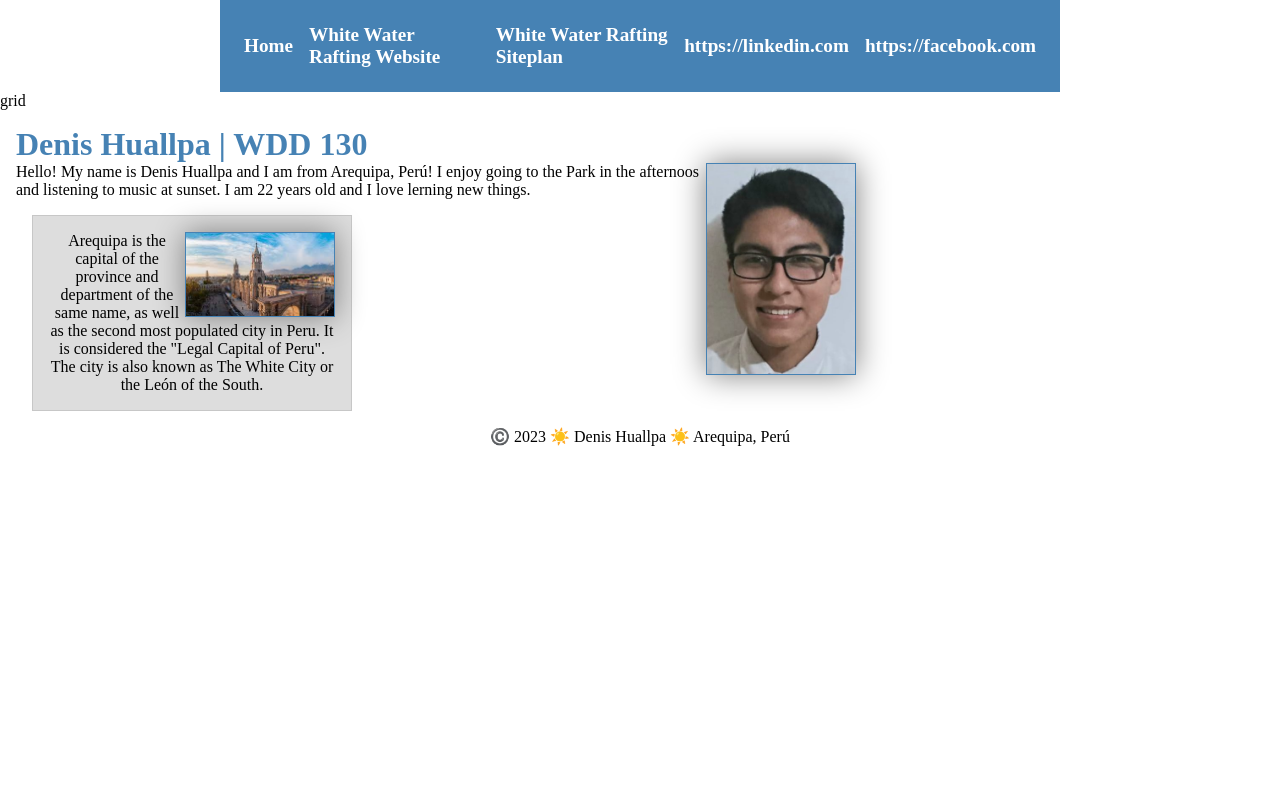
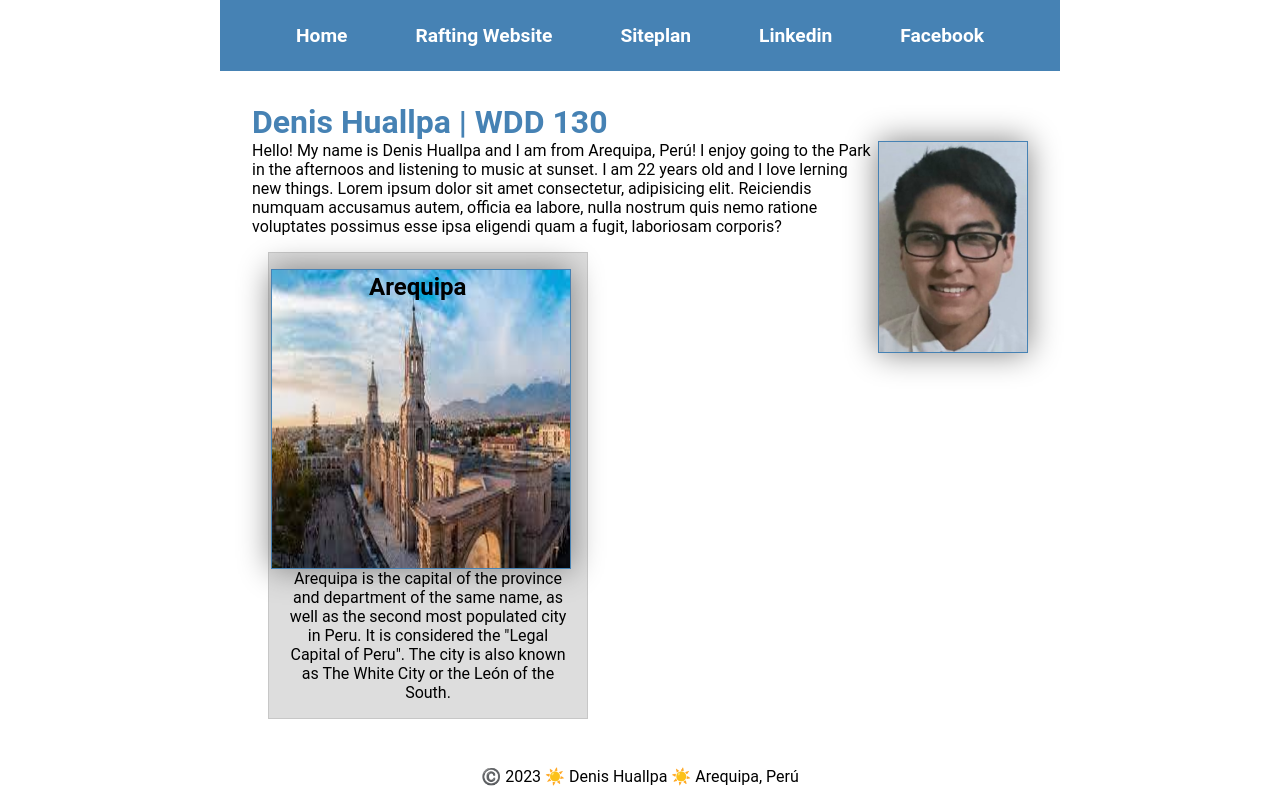
Before and after one commit to Aimar9/WDD130, a plain HTML site: page index.html in a window 1280 px wide. Drawn offline with Linux system fonts and the light colour scheme.

Commit message:
arequipa

```diff
--- a/index.html
+++ b/index.html
@@ -3,7 +3,7 @@
 <head>
     <meta charset="UTF-8">
     <meta name="viewport" content="width=device-width, initial-scale=1.0">
-    <title>Document</title>
+    <title>Denis Huallpa | WDD 130</title>
     <link href="styles/style.css" rel="stylesheet" />
     <meta name="description" content="Describe your home page here using keywords like your name, the course, the porpuse of the page">
     <meta name="author" content="Your name">
@@ -12,22 +12,24 @@
     <header>
         <nav>
             <a href="#">Home</a>
-            <a href="wwr/">White Water Rafting Website</a>
-            <a href="wwr/site-plan-rafting.html">White Water Rafting Siteplan</a>
-            <a>https://linkedin.com</a>
-            <a> https://facebook.com</a>
+            <a href="http://127.0.0.1:5500/index.html">Rafting Website</a>
+            <a href="wwr/site-plan-rafting.html">Siteplan</a>
+            <a href="https://linkedin.com">Linkedin</a>
+            <a href="https://facebook.com">Facebook</a>
         </nav>
     </header>
-    <div class="grid">grid</div>
+    <div class="grid">
     <main>
         <h1>Denis Huallpa | WDD 130</h1>
         <img src="images/profile.jpg" alt="Hello, my name is Denis Huallpa" width="200">
-        <p>Hello! My name is Denis Huallpa and I am from Arequipa, Perú! I enjoy going to the Park in the afternoos and listening to music at sunset. I am 22 years old and I love lerning new things. </p>
+        <p>Hello! My name is Denis Huallpa and I am from Arequipa, Perú! I enjoy going to the Park in the afternoos and listening to music at sunset. I am 22 years old and I love lerning new things. Lorem ipsum dolor sit amet consectetur, adipisicing elit. Reiciendis numquam accusamus autem, officia ea labore, nulla nostrum quis nemo ratione voluptates possimus esse ipsa eligendi quam a fugit, laboriosam corporis?</p>
         <aside class="box">
+            <h2>Arequipa</h2>
             <img src="images/arequipa.jpg" alt="Arequipa landscape">
             <p>Arequipa is the capital of the province and department of the same name, as well as the second most populated city in Peru. It is considered the "Legal Capital of Peru". The city is also known as The White City or the León of the South.</p>
         </aside>
     </main>
+    </div>
     <footer>
         <p>©️ 2023 ☀️ Denis Huallpa ☀️ Arequipa, Perú</p>
     </footer>
--- a/styles/style.css
+++ b/styles/style.css
@@ -1,3 +1,7 @@
+body {
+    font-size: 16px;
+    font-family: Roboto, Arial, sans-serif;
+}
 * {
     margin: 0;
     padding: 0;
@@ -30,9 +34,7 @@ img {
 p {
     padding: 10px;
 }
-main {
-    max-width: 840px;
-}
+
 aside {
     margin: 1em;
     border: 1px solid rgba(0, 0, 0, 0.2);
@@ -42,14 +44,11 @@ aside {
     text-align: center;
 }
 aside img {
-    width: 200px;
-    height: auto;
+    width: 300px;
+    height: 300px;
 }
-main img {
-    width: 150px;
-    height: auto;
-}
-p { padding: 0; }
+
+p { padding: 0;}
 
 footer {
     margin-top: 1em;
@@ -87,16 +86,19 @@ header, footer {
     margin: 0 auto;
 }
 
-header, .grid, footer{ }
-
 .grid {
     display: grid;
     align-items: center;
 }
 
+header, .grid, footer{
+    max-width: 840px;
+    margin: 0 auto;
+}
+
 main {
     grid-column: 2/3;
-    margin: 1rem;
+    margin: 2rem;
 }
 
 aside {
@@ -105,3 +107,23 @@ aside {
     grid-column: 1/2;
     grid-row: 1/2;
 }
+
+div {
+    display: block;
+}
+
+h2 {
+    display: block;
+    font-size: 1.5rem;
+    margin-block-start: -2.5em;
+    margin-block-end: -2.5em;
+    margin-inline-start: 0px;
+    margin-inline-end: 0px;
+    font-weight: bold;
+}
+
+aside h2 {
+    position: absolute;
+    top: 80px;
+    left: 100px;
+}
```
